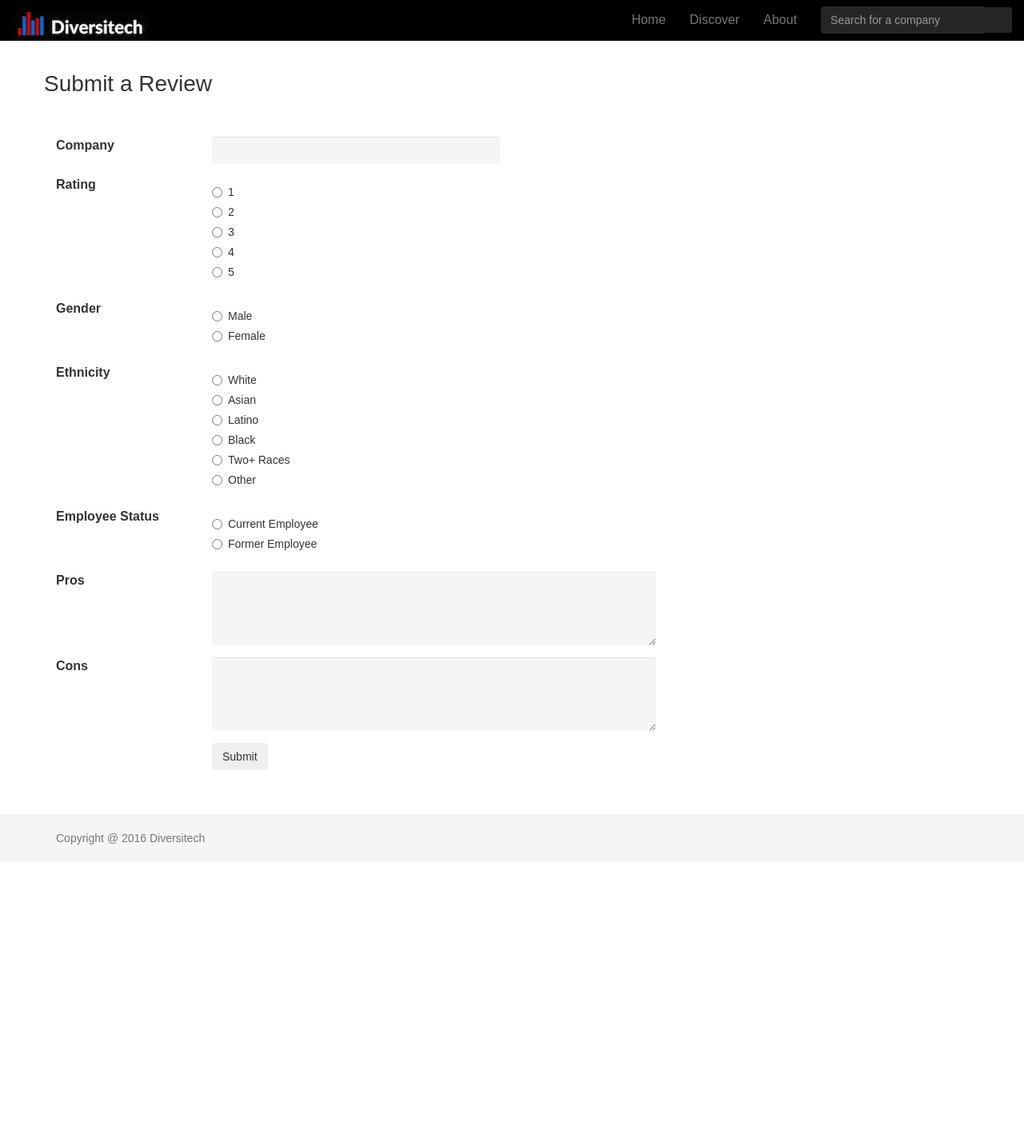
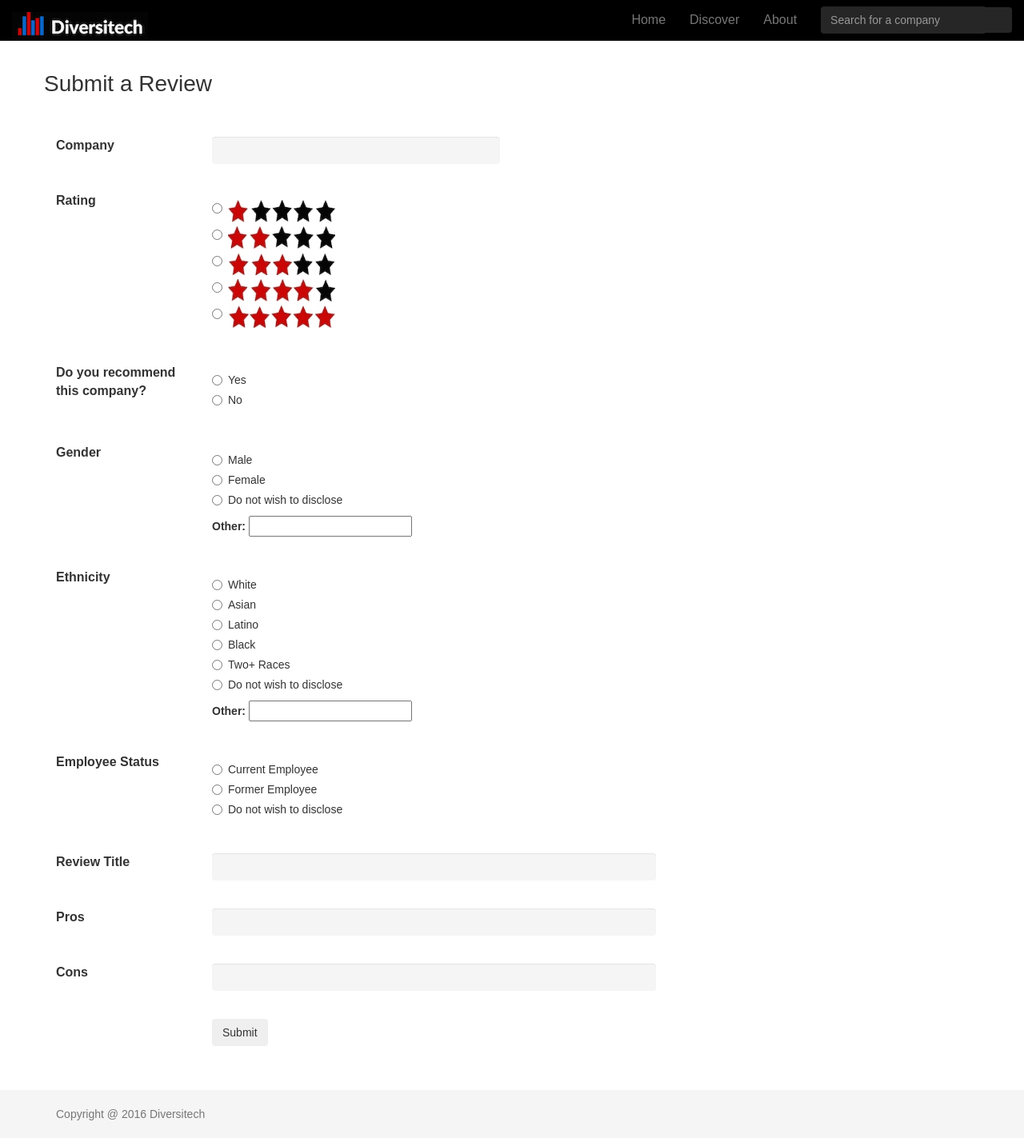
Before and after one commit to marishashodge/Project_Diversitech, a Flask app: template templates/review.html in a window 1280 px wide. Shown: the whole page at 80% size. Before the commit the page ends 1056 px from the top, so only its background shows below. Run offline with Flask 2, Linux system fonts and the light colour scheme; the template is opened without the code that fills it, so the values that code supplies are empty; some libraries are stand-ins or nearby versions; some web fonts are replaced.

Commit message:
Formatted form

```diff
--- a/application.py
+++ b/application.py
@@ -177,6 +177,7 @@ def company_info(company_id):
     print categories_for_company
 
     reviews = get_company_reviews(company_id)
+    review_length = len(reviews)
     print reviews
 
     overall_rating = get_company_overall_rating(company_id)
@@ -262,7 +263,7 @@ def company_info(company_id):
     print "I made it!"
 
     return render_template("company-page.html", display_company=company, categories=categories_for_company,
-                                                reviews=reviews, overallRating=overall_rating, reportDate=report_date, data1=data1,
+                                                reviews=reviews, reviewLength=review_length, overallRating=overall_rating, reportDate=report_date, data1=data1,
                                                 data2=data2, data3=data3, data4=data4, data5=data5,
                                                 data6=data6, data7=data7, data8=data8, data9=data9, data10=data10, data11=data11, data12=data12)
 
--- a/templates/discover.html
+++ b/templates/discover.html
@@ -6,9 +6,9 @@
   <br>
     <div class="row">
       <div class="col-md-10">
-      <h3 id="discover-title">Discover All Tech Companies*</h3>
+      <h3 id="discover-title">Discover All Tech Companies on Diversitech</h3>
       <br>
-      <p style="color: #aea79f">*The tech companies listed below are in the Diversitech database. See the <a style="font-size: 14px;" href="/about">About</a> page for more information.</p>
+      <p style="color: #aea79f">*See the <a style="font-size: 14px;" href="/about">About</a> page for more information.</p>
       <br>
     </div>
   </div>
--- a/templates/review.html
+++ b/templates/review.html
@@ -12,125 +12,169 @@
   <div class="form-group row">
     <label for="inputCompany" style="font-size: 16px;" class="col-sm-2 form-control-label">Company</label>
     <div class="col-sm-4">
-      <input type="text" class="form-control" id="textBox1" name="company" value="{{ company.name }}">
+      <input style="text-transform: uppercase;" type="text" class="form-control" id="textBox1" name="company" value="{{ company.name }}" required>
     </div>
   </div>
-
+  <br>
   <div class="form-group row">
     <label class="col-sm-2" style="font-size: 16px;">Rating</label>
     <div class="col-sm-10">
       <div class="radio">
         <label>
-          <input type="radio" name="rating" value="1" required>  1
+          <input type="radio" name="rating" value="1"><img style='width: 134px; height: 28px;' src='/static/img/1.jpg' >
         </label>
       </div>
       <div class="radio">
         <label>
-          <input type="radio" name="rating" value="2" required>  2
+          <input type="radio" name="rating" value="2"><img style='width: 134px; height: 28px;' src='/static/img/2.jpg'>
         </label>
       </div>
       <div class="radio disabled">
         <label>
-          <input type="radio" name="rating" value="3" required>  3
+          <input type="radio" name="rating" value="3"><img style='width: 134px; height: 28px;' src='/static/img/3.jpg'>
         </label>
       </div>
       <div class="radio">
         <label>
-          <input type="radio" name="rating" value="4" required>  4
+          <input type="radio" name="rating" value="4"><img style='width: 134px; height: 28px; vertical-align: middle;' src='/static/img/4.jpg'>
         </label>
       </div>
       <div class="radio">
         <label>
-          <input type="radio" name="rating" value="5" required>  5
+          <input type="radio" name="rating" value="5" required><img style='width: 134px; height: 28px;' src='/static/img/5.jpg' required>
         </label>
       </div>
     </div>
   </div>
+  <br>
+  <div class="form-group row">
+    <label class="col-sm-2" style="font-size: 16px;">Do you recommend this company?</label>
+    <div class="col-sm-10">
+      <div class="radio">
+        <label>
+          <input type="radio" name="recommend" value="Yes" required> Yes
+        </label>
+      </div>
+      <div class="radio">
+        <label>
+          <input type="radio" name="recommend" value="No" required> No
+        </label>
+      </div>
+    </div>
+  </div>
+  <br>
   <div class="form-group row">
     <label class="col-sm-2" style="font-size: 16px;">Gender</label>
     <div class="col-sm-10">
       <div class="radio">
         <label>
-          <input type="radio" name="gender" value="male">  Male
+          <input type="radio" name="gender" value="Male" >  Male
         </label>
       </div>
       <div class="radio">
         <label>
-          <input type="radio" name="gender" value="female">  Female
+          <input type="radio" name="gender" value="Female">  Female
         </label>
       </div>
+      <div class="radio">
+        <label>
+          <input type="radio" name="gender" value="nodisclosure">  Do not wish to disclose
+        </label>
+      </div>
+      <label>
+        Other:  <input type="text" name="gender">
+      </label>
     </div>
   </div>
-
+  <br>
   <div class="form-group row">
     <label class="col-sm-2" style="font-size: 16px;">Ethnicity</label>
     <div class="col-sm-10">
       <div class="radio">
         <label>
-          <input type="radio" name="ethnicity" value="white">  White
+          <input type="radio" name="ethnicity" value="White">  White
         </label>
       </div>
       <div class="radio">
         <label>
-          <input type="radio" name="ethnicity" value="asian">  Asian
+          <input type="radio" name="ethnicity" value="Asian">  Asian
         </label>
       </div>
       <div class="radio">
         <label>
-          <input type="radio" name="ethnicity" value="latino">  Latino
+          <input type="radio" name="ethnicity" value="Latino">  Latino
         </label>
       </div>
       <div class="radio">
         <label>
-          <input type="radio" name="ethnicity" value="black">  Black
+          <input type="radio" name="ethnicity" value="Black">  Black
         </label>
       </div>
       <div class="radio">
         <label>
-          <input type="radio" name="ethnicity" value="two+ races">  Two+ Races
+          <input type="radio" name="ethnicity" value="Two+ races">  Two+ Races
         </label>
       </div>
       <div class="radio">
         <label>
-          <input type="radio" name="ethnicity" value="other">  Other
+          <input type="radio" name="ethnicity" value="Do not wish to disclose">  Do not wish to disclose
         </label>
       </div>
+      <!-- <div class="radio"> -->
+        <label>
+          Other:  <input type="text" name="ethnicity">
+        </label>
+      <!-- </div> -->
+
     </div>
   </div>
-
+  <br>
   <div class="form-group row">
     <label class="col-sm-2" style="font-size: 16px;">Employee Status</label>
     <div class="col-sm-10">
       <div class="radio">
         <label>
-          <input type="radio" name="employee_status" value="current" required>Current Employee
+          <input type="radio" name="employee_status" value="Current">Current Employee
         </label>
       </div>
       <div class="radio">
         <label>
-          <input type="radio" name="employee_status" value="former" required>Former Employee
+          <input type="radio" name="employee_status" value="Former">Former Employee
+        </label>
+      </div>
+      <div class="radio">
+        <label>
+          <input type="radio" name="employee_status" value="Do not wish to disclose" required>  Do not wish to disclose
         </label>
       </div>
     </div>
   </div>
-
+  <br>
+  <div class="form-group row">
+    <label for="inputTitle" style="font-size: 16px;" class="col-sm-2 form-control-label">Review Title</label>
+    <div class="col-sm-6">
+      <input type="text" name="title" id="textBox1" class="form-control" required>
+      </textarea>
+    </div>
+  </div>
+  <br>
   <div class="form-group row">
     <label for="inputPros" style="font-size: 16px;" class="col-sm-2 form-control-label">Pros</label>
     <div class="col-sm-6">
-      <textarea rows="4" cols="50" name="pros" id="textBox2" class="form-control">
+      <input type="text" rows="4" cols="50" name="pros" id="textBox2" class="form-control" required>
+      </textarea>
+    </div>
+  </div>
+  <br>
+  <div class="form-group row">
+    <label for="inputCons" style="font-size: 16px;" class="col-sm-2 form-control-label">Cons</label>
+    <div class="col-sm-6">
+      <input type="text" rows="4" cols="50" name="cons" id="textBox3" class="form-control" required>
       </textarea>
     </div>
   </div>
 
-  <div class="form-group row">
-    <label for="inputCons" style="font-size: 16px;" class="col-sm-2 form-control-label">Cons</label>
-    <div class="col-sm-6">
-      <textarea rows="4" cols="50" name="cons" id="textBox3" class="form-control">
-      </textarea>
-    </div>
-  </div>
-
-
+  <br>
   <div class="form-group row">
     <div class="col-sm-offset-2 col-sm-10">
       <button type="submit" class="btn btn-secondary">Submit</button>
```
Also changed, not shown: helper.py (+5 -5 lines), templates/about.html (+13 -10 lines), templates/company-page.html (+10 -10 lines).
